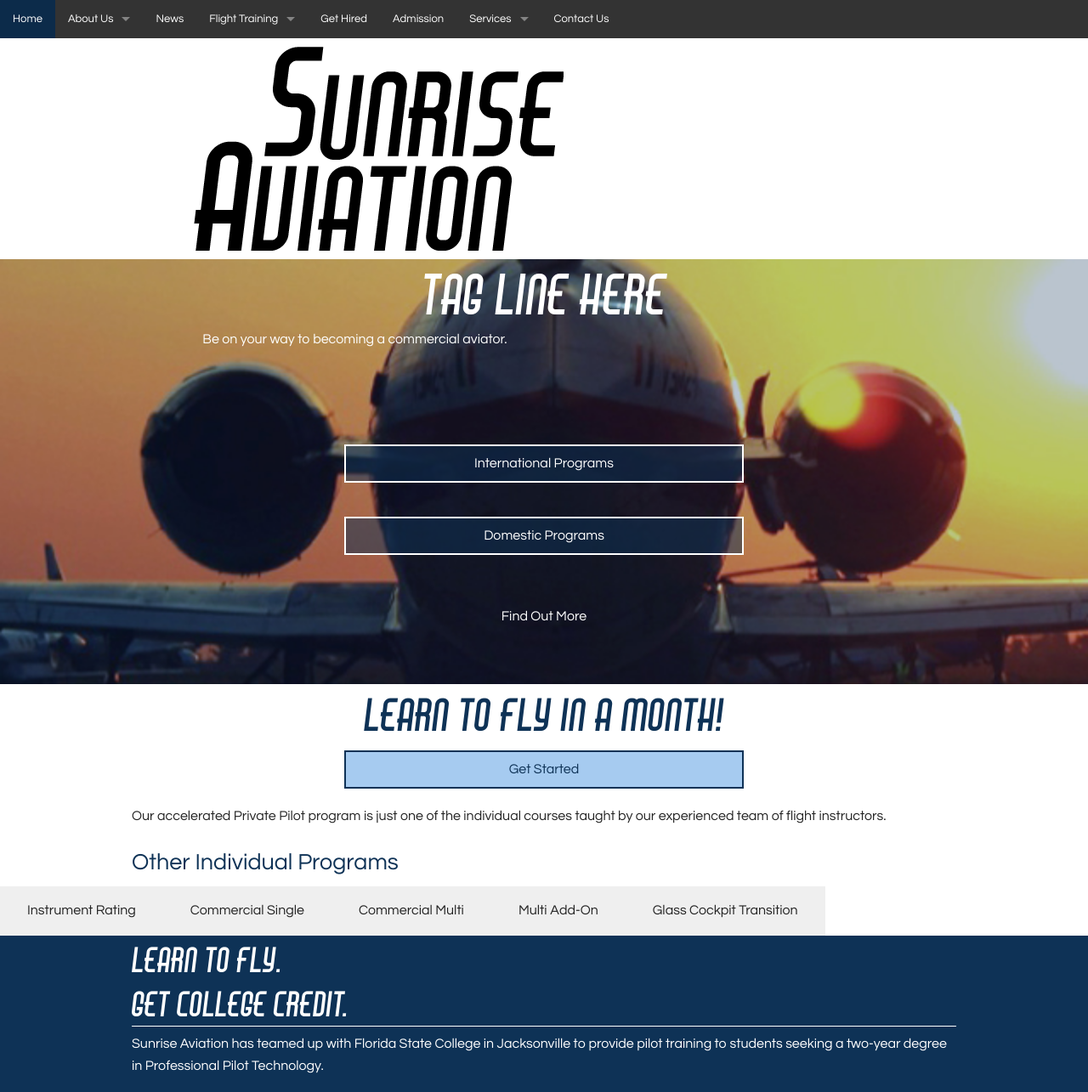
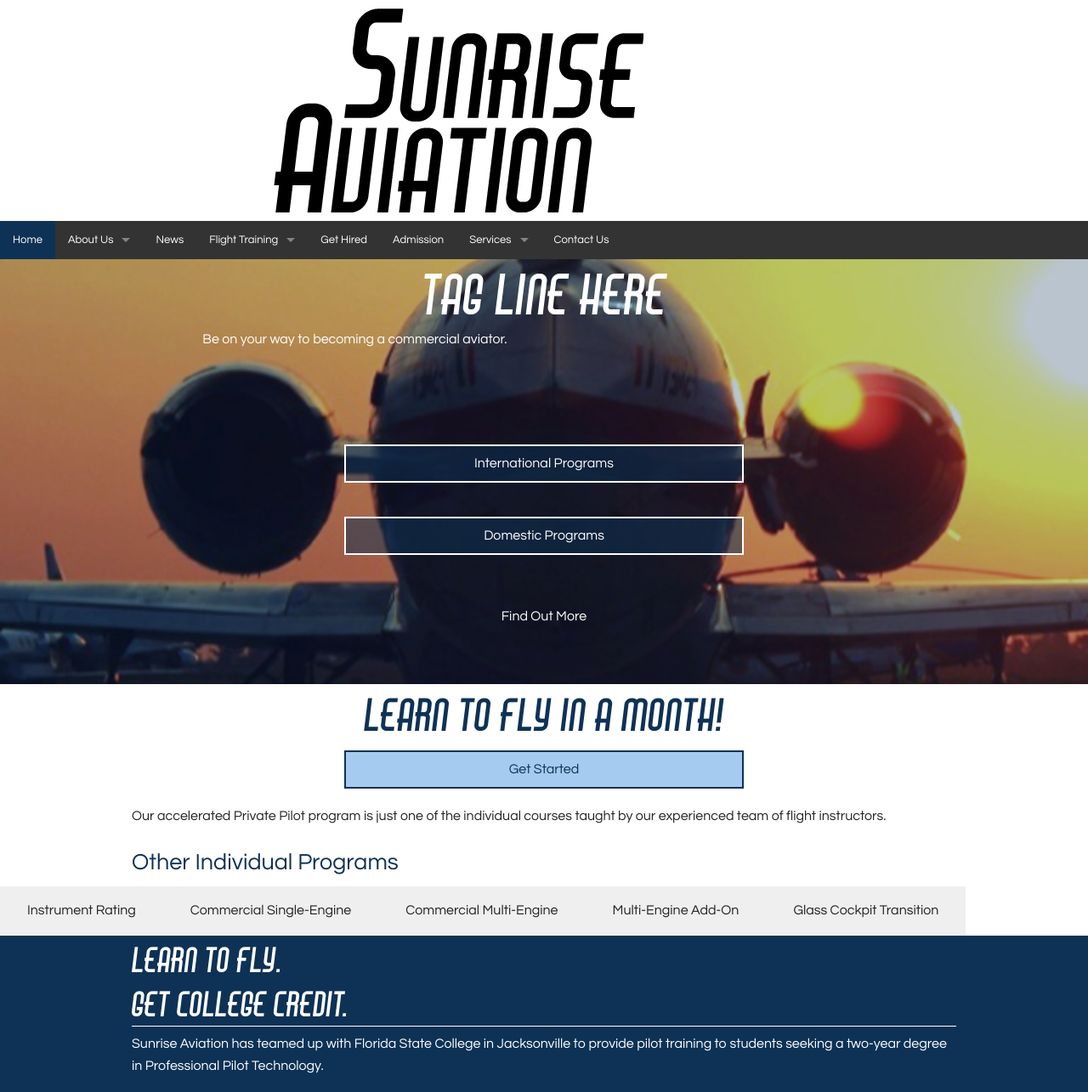
Before and after one commit to jakavery/FlySunrise, a website: page index.html in a window 1280 px wide. Shown: the top 1285 px of the page at 85% size. Drawn offline with Linux system fonts and the light colour scheme.

Commit message:
Rearranged top bar at large screen sizes and made sticky

```diff
--- a/index.html
+++ b/index.html
@@ -53,7 +53,17 @@
         </ul>
     </aside>
     <a class="exit-off-canvas"></a><!-- off canvas manu -->
+    <header class="row show-for-large-up">
+        <div class="small-8 small-centered columns">
+            <h1>
+                <a href="index.html">
+                    <img src="img/LogoText.png" alt="FlySunrise" />
+                </a>
+            </h1>
+        </div>
+    </header>
     <!-- top bar code -->
+    <div class="sticky">
     <nav class="top-bar show-for-large-up" data-topbar>
         <ul class="title-area">
             <li class="name"></li>
@@ -92,8 +102,9 @@
                 <li><a href="#">Contact Us</a></li>
             </ul>
         </section>
-    </nav><!-- top bar code -->
-    <header>
+    </nav>
+    </div><!-- top bar code -->
+    <header class="row hide-for-large-up">
         <div class="small-8 small-centered columns">
             <h1>
                 <a href="index.html">
@@ -155,9 +166,9 @@
         </div>
         <ul class="tabs show-for-medium-up" data-tab role="tablist" data-options="deep_linking: true"><!-- Tabs -->
             <li class="tab-title" role="presentational"><a href="#panel1" role="tab" tabindex="0" aria-selected="false">Instrument Rating</a></li>
-            <li class="tab-title" role="presentational"><a href="#panel2" role="tab" tabindex="0" aria-selected="false">Commercial Single</a></li>
-            <li class="tab-title" role="presentational"><a href="#panel3" role="tab" tabindex="0" aria-selected="false">Commercial Multi</a></li>
-            <li class="tab-title" role="presentational"><a href="#panel4" role="tab" tabindex="0" aria-selected="false">Multi Add-On</a></li>
+            <li class="tab-title" role="presentational"><a href="#panel2" role="tab" tabindex="0" aria-selected="false">Commercial Single-Engine</a></li>
+            <li class="tab-title" role="presentational"><a href="#panel3" role="tab" tabindex="0" aria-selected="false">Commercial Multi-Engine</a></li>
+            <li class="tab-title" role="presentational"><a href="#panel4" role="tab" tabindex="0" aria-selected="false">Multi-Engine Add-On</a></li>
             <li class="tab-title" role="presentational"><a href="#panel4" role="tab" tabindex="0" aria-selected="false">Glass Cockpit Transition</a></li>
         </ul><!-- Tabs -->
         <dl class="accordion" data-accordion role="tablist"><!-- Content -->
@@ -166,17 +177,17 @@
                 <section id="panel1" class="content" role="tabpanel" aria-labelledby="panel1-heading"><!-- Instrument Rating -->
                     <p>Instrument Rating</p>
                 </section><!-- Instrument Rating -->
-                <a href="#panel2" class="show-for-small-only" role="tab" id="panel2-heading" aria-controls="panel2">Commercial Single<img class="right rotate" src="/img/chevron-down.svg"></a>
+                <a href="#panel2" class="show-for-small-only" role="tab" id="panel2-heading" aria-controls="panel2">Commercial Single-Engine<img class="right rotate" src="/img/chevron-down.svg"></a>
                 <section id="panel2" class="content" role="tabpanel" aria-labelledby="panel2-heading"><!-- Commercial Single -->
                     <p>Commercial Single</p>
                 </section><!-- Commercial Single -->
-                <a href="#panel3" class="show-for-small-only" role="tab" id="panel3-heading" aria-controls="panel3">Commercial Multi<img class="right rotate" src="/img/chevron-down.svg"></a>
+                <a href="#panel3" class="show-for-small-only" role="tab" id="panel3-heading" aria-controls="panel3">Commercial Multi-Engine<img class="right rotate" src="/img/chevron-down.svg"></a>
                 <section id="panel3" class="content" role="tabpanel" aria-labelledby="panel3-heading"><!-- Commercial Multi -->
                     <p>Commercial Multi</p>
                 </section><!-- Commercial Multi -->
                 <a href="#panel4" class="show-for-small-only" role="tab" id="panel4-heading" aria-controls="panel4">Multi Add-On<img class="right rotate" src="/img/chevron-down.svg"></a>
                 <section id="panel4" class="content" role="tabpanel" aria-labelledby="panel4-heading"><!-- Multi Add-On -->
-                    <p>Multi Add-On</p>
+                    <p>Multi-Engine Add-On</p>
                 </section><!-- Multi Add-On -->
                 <a href="#panel5" class="show-for-small-only" role="tab" id="panel5-heading" aria-controls="panel5">Glass Cockpit Transition<img class="right rotate" src="/img/chevron-down.svg"></a>
                 <section id="panel5" class="content" role="tabpanel" aria-labelledby="panel5-heading"><!-- Glass Cockpit Transition -->
```
